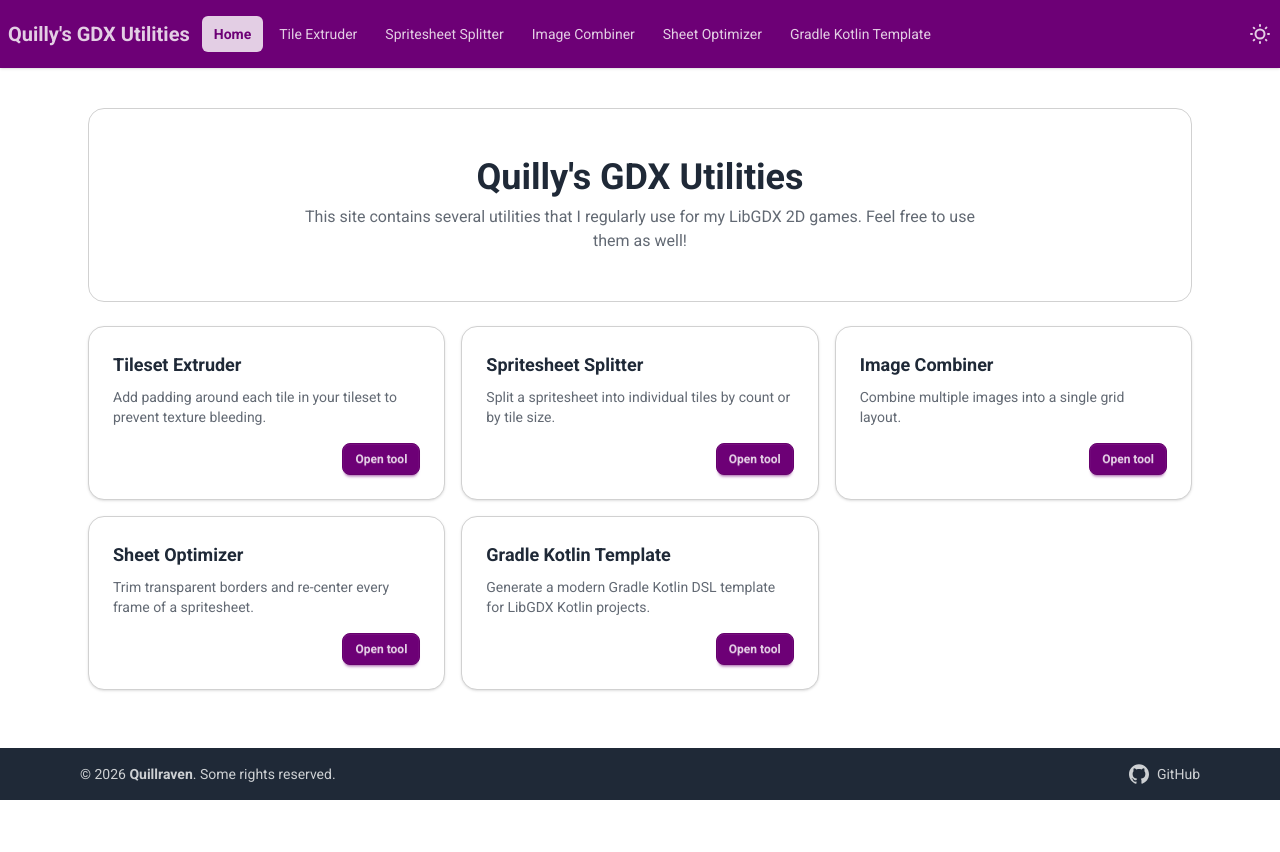
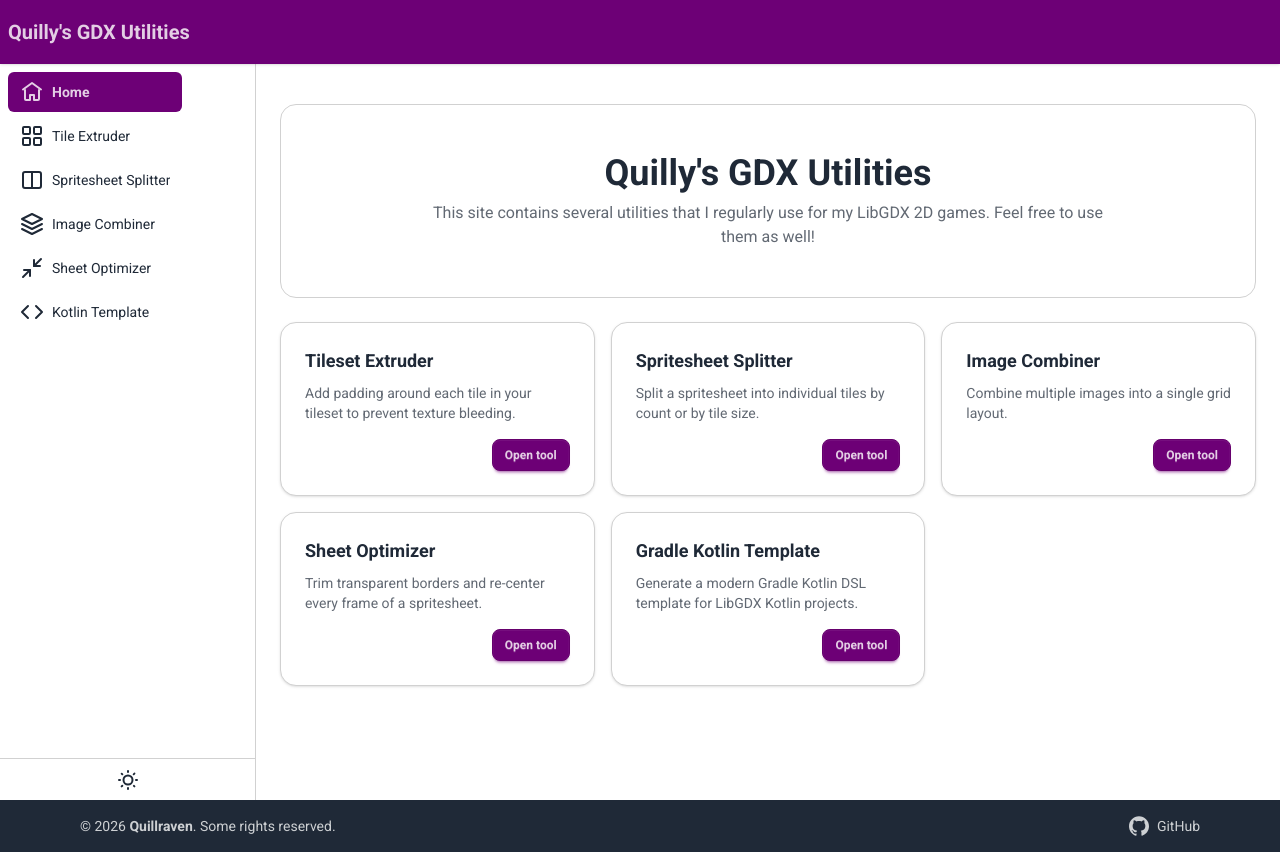
Before and after one commit to Quillraven/gdx-quilly-utils, an Angular app: page / in a window 1280 px wide. Before the commit the page ends 800 px from the top, so only its background shows below. Built offline with nearby package versions, Linux system fonts and the light colour scheme.

Commit message:
change top navigation to sidebar

```diff
--- a/src/app/app.component.html
+++ b/src/app/app.component.html
@@ -1,9 +1,20 @@
 <div class="flex min-h-screen flex-col">
   <app-header></app-header>
 
-  <main class="w-full flex-grow">
-    <router-outlet/>
-  </main>
+  <div class="drawer flex-1 lg:drawer-open">
+    <input id="main-drawer" type="checkbox" class="drawer-toggle" aria-label="Toggle navigation sidebar"/>
+
+    <div class="drawer-content flex flex-col">
+      <main class="w-full flex-grow">
+        <router-outlet/>
+      </main>
+    </div>
+
+    <div class="drawer-side lg:top-16 lg:h-[calc(100dvh-4rem)]">
+      <label for="main-drawer" aria-label="Close navigation sidebar" class="drawer-overlay"></label>
+      <app-nav-menu></app-nav-menu>
+    </div>
+  </div>
 
   <app-footer></app-footer>
 </div>
--- a/src/app/app.component.ts
+++ b/src/app/app.component.ts
@@ -2,10 +2,11 @@ import {Component, ChangeDetectionStrategy} from '@angular/core';
 import {RouterOutlet} from '@angular/router';
 import {HeaderComponent} from './components/header/header.component';
 import {FooterComponent} from './components/footer/footer.component';
+import {NavMenuComponent} from './components/nav-menu/nav-menu.component';
 
 @Component({
   selector: 'app-root',
-  imports: [RouterOutlet, HeaderComponent, FooterComponent],
+  imports: [RouterOutlet, HeaderComponent, FooterComponent, NavMenuComponent],
   templateUrl: './app.component.html',
   changeDetection: ChangeDetectionStrategy.Eager,
   styleUrl: './app.component.css'
--- a/src/app/components/header/header.component.html
+++ b/src/app/components/header/header.component.html
@@ -1,4 +1,13 @@
 <header class="navbar sticky top-0 z-50 gap-1 bg-primary text-primary-content shadow-sm sm:gap-2">
-  <app-nav-menu></app-nav-menu>
-  <app-theme-sel class="ml-auto flex-none"></app-theme-sel>
+  <div class="navbar-start min-w-0 flex-1 items-center gap-1 sm:gap-2">
+    <label for="main-drawer" class="btn btn-ghost btn-square lg:hidden" aria-label="Open navigation menu">
+      <svg xmlns="http://www.w3.org/2000/svg" class="h-6 w-6" viewBox="0 0 24 24" stroke="currentColor">
+        <path stroke-linecap="round" stroke-linejoin="round" stroke-width="2" d="M4 6h16M4 12h16M4 18h7"/>
+      </svg>
+    </label>
+
+    <span class="brand-link min-w-0 truncate cursor-default text-lg font-bold sm:text-xl">
+      Quilly's GDX Utilities
+    </span>
+  </div>
 </header>
--- a/src/app/components/nav-menu/nav-menu.component.css
+++ b/src/app/components/nav-menu/nav-menu.component.css
@@ -1,7 +1,40 @@
 :host {
-  display: contents;
+  display: flex;
+  height: 100%;
+  flex-direction: column;
+  width: 16rem;
+  background-color: var(--color-base-100);
+  color: var(--color-base-content);
+  border-inline-end: 1px solid var(--color-base-300);
 }
 
-.btn-ghost:hover {
-  background-color: color-mix(in oklab, var(--color-primary-content) 12%, transparent);
+/* Desktop with a fine-pointer mouse: collapsed icon rail by default,
+   expands on hover and collapses again a moment after the pointer leaves. */
+@media (hover: hover) and (pointer: fine) {
+  :host {
+    width: 4rem;
+    overflow: hidden;
+    transition: width 0.25s ease-in-out 0.2s;
+  }
+
+  :host:hover {
+    width: 13rem;
+    transition-delay: 0s;
+  }
+
+  :host .nav-label {
+    max-width: 0;
+    opacity: 0;
+    transition:
+      opacity 0.15s ease-in-out 0.3s,
+      max-width 0s linear 0.45s;
+  }
+
+  :host:hover .nav-label {
+    max-width: 15rem;
+    opacity: 1;
+    transition:
+      opacity 0.2s ease-in-out 0.05s,
+      max-width 0.2s ease-in-out 0.05s;
+  }
 }
--- a/src/app/components/nav-menu/nav-menu.component.html
+++ b/src/app/components/nav-menu/nav-menu.component.html
@@ -1,42 +1,66 @@
-<div class="navbar-start flex min-w-0 flex-1 items-center gap-1 sm:gap-2">
-  <details class="dropdown md:hidden" #navMenu>
-    <summary class="btn btn-ghost btn-square" aria-label="Open navigation menu">
-      <svg xmlns="http://www.w3.org/2000/svg" class="h-6 w-6" viewBox="0 0 24 24" stroke="currentColor">
-        <path stroke-linecap="round" stroke-linejoin="round" stroke-width="2" d="M4 6h16M4 12h16M4 18h7"/>
-      </svg>
-    </summary>
-    <ul class="menu dropdown-content z-10 mt-2 w-60 rounded-box bg-base-100 p-2 text-base-content shadow"
-        aria-label="Mobile navigation">
-      @for (item of navItems; track item.path) {
-        <li>
-          <a
-            [routerLink]="item.path"
-            (click)="closeMenu()"
-            routerLinkActive="bg-primary text-primary-content"
-            [routerLinkActiveOptions]="{exact: item.exact}"
-          >{{ item.label }}</a>
-        </li>
-      }
-    </ul>
-  </details>
-
-  <a routerLink="/"
-     class="brand-link min-w-0 truncate text-lg font-bold hover:underline hover:underline-offset-4 sm:text-xl"
-     aria-label="Quilly's GDX Utilities, back to home">
-    Quilly's GDX Utilities
-  </a>
-
-  <ul class="menu menu-horizontal hidden flex-none gap-1 px-1 md:flex"
-      aria-label="Main navigation">
+<nav class="flex h-full min-w-0 flex-col bg-base-100 text-base-content" aria-label="Main navigation">
+  <ul class="menu min-w-0 flex-1 gap-1 overflow-y-auto px-2 py-2">
     @for (item of navItems; track item.path) {
       <li>
         <a
           [routerLink]="item.path"
-          class="rounded-md px-3 py-2 text-sm font-medium hover:bg-primary-content/10"
-          routerLinkActive="bg-primary-content font-semibold text-primary hover:bg-primary-content"
+          (click)="closeMenu()"
+          class="nav-link min-w-0 rounded-md px-3 py-2 text-sm font-medium"
+          routerLinkActive="bg-primary font-semibold text-primary-content"
           [routerLinkActiveOptions]="{exact: item.exact}"
-        >{{ item.label }}</a>
+        >
+          <span class="shrink-0" aria-hidden="true">
+            @switch (item.icon) {
+              @case ('home') {
+                <svg xmlns="http://www.w3.org/2000/svg" class="h-6 w-6" viewBox="0 0 24 24" fill="none" stroke="currentColor" stroke-width="2" stroke-linecap="round" stroke-linejoin="round">
+                  <path d="m3 9.5 9-6.5 9 6.5"/>
+                  <path d="M5 10v9a1 1 0 0 0 1 1h4v-5h4v5h4a1 1 0 0 0 1-1v-9"/>
+                </svg>
+              }
+              @case ('grid') {
+                <svg xmlns="http://www.w3.org/2000/svg" class="h-6 w-6" viewBox="0 0 24 24" fill="none" stroke="currentColor" stroke-width="2" stroke-linecap="round" stroke-linejoin="round">
+                  <rect x="3" y="3" width="7" height="7" rx="1"/>
+                  <rect x="14" y="3" width="7" height="7" rx="1"/>
+                  <rect x="3" y="14" width="7" height="7" rx="1"/>
+                  <rect x="14" y="14" width="7" height="7" rx="1"/>
+                </svg>
+              }
+              @case ('split') {
+                <svg xmlns="http://www.w3.org/2000/svg" class="h-6 w-6" viewBox="0 0 24 24" fill="none" stroke="currentColor" stroke-width="2" stroke-linecap="round" stroke-linejoin="round">
+                  <rect x="3" y="4" width="18" height="16" rx="2"/>
+                  <path d="M12 4v16"/>
+                </svg>
+              }
+              @case ('layers') {
+                <svg xmlns="http://www.w3.org/2000/svg" class="h-6 w-6" viewBox="0 0 24 24" fill="none" stroke="currentColor" stroke-width="2" stroke-linecap="round" stroke-linejoin="round">
+                  <path d="m12 2 10 5-10 5L2 7z"/>
+                  <path d="m2 12 10 5 10-5"/>
+                  <path d="m2 17 10 5 10-5"/>
+                </svg>
+              }
+              @case ('optimize') {
+                <svg xmlns="http://www.w3.org/2000/svg" class="h-6 w-6" viewBox="0 0 24 24" fill="none" stroke="currentColor" stroke-width="2" stroke-linecap="round" stroke-linejoin="round">
+                  <path d="M4 14h6v6"/>
+                  <path d="M20 10h-6V4"/>
+                  <path d="M14 10l7-7"/>
+                  <path d="M3 21l7-7"/>
+                </svg>
+              }
+              @case ('code') {
+                <svg xmlns="http://www.w3.org/2000/svg" class="h-6 w-6" viewBox="0 0 24 24" fill="none" stroke="currentColor" stroke-width="2" stroke-linecap="round" stroke-linejoin="round">
+                  <path d="m16 18 6-6-6-6"/>
+                  <path d="m8 6-6 6 6 6"/>
+                </svg>
+              }
+            }
+          </span>
+          <span class="nav-label min-w-0 flex-1 truncate whitespace-nowrap">{{ item.label }}</span>
+        </a>
       </li>
     }
   </ul>
-</div>
+
+  <div class="sidebar-footer flex items-center justify-center border-t border-base-300 px-2 py-2">
+    <app-theme-sel></app-theme-sel>
+  </div>
+</nav>
--- a/src/app/components/nav-menu/nav-menu.component.ts
+++ b/src/app/components/nav-menu/nav-menu.component.ts
@@ -1,34 +1,40 @@
-import {Component, ElementRef, ViewChild} from '@angular/core';
+import {Component} from '@angular/core';
 import {RouterLink, RouterLinkActive} from '@angular/router';
+import {ThemeSelComponent} from '../theme-sel/theme-sel.component';
+
+type NavIcon = 'home' | 'grid' | 'split' | 'layers' | 'optimize' | 'code';
 
 interface NavItem {
   path: string;
   label: string;
   exact: boolean;
+  icon: NavIcon;
 }
 
 @Component({
   selector: 'app-nav-menu',
   imports: [
     RouterLinkActive,
-    RouterLink
+    RouterLink,
+    ThemeSelComponent
   ],
   templateUrl: './nav-menu.component.html',
   styleUrl: './nav-menu.component.css'
 })
 export class NavMenuComponent {
-  @ViewChild('navMenu') navMenuElement!: ElementRef<HTMLDetailsElement>;
-
   navItems: NavItem[] = [
-    {path: '/', label: 'Home', exact: true},
-    {path: '/tile-extruder', label: 'Tile Extruder', exact: true},
-    {path: '/image-split', label: 'Spritesheet Splitter', exact: true},
-    {path: '/image-combine', label: 'Image Combiner', exact: true},
-    {path: '/sheet-optimizer', label: 'Sheet Optimizer', exact: true},
-    {path: '/gradle-kotlin-template', label: 'Gradle Kotlin Template', exact: true}
+    {path: '/', label: 'Home', exact: true, icon: 'home'},
+    {path: '/tile-extruder', label: 'Tile Extruder', exact: true, icon: 'grid'},
+    {path: '/image-split', label: 'Spritesheet Splitter', exact: true, icon: 'split'},
+    {path: '/image-combine', label: 'Image Combiner', exact: true, icon: 'layers'},
+    {path: '/sheet-optimizer', label: 'Sheet Optimizer', exact: true, icon: 'optimize'},
+    {path: '/gradle-kotlin-template', label: 'Kotlin Template', exact: true, icon: 'code'}
   ];
 
   closeMenu(): void {
-    this.navMenuElement.nativeElement.open = false;
+    const toggle = document.getElementById('main-drawer') as HTMLInputElement | null;
+    if (toggle) {
+      toggle.checked = false;
+    }
   }
 }
```
Also changed, not shown: src/app/components/header/header.component.ts (+1 -6 lines).
